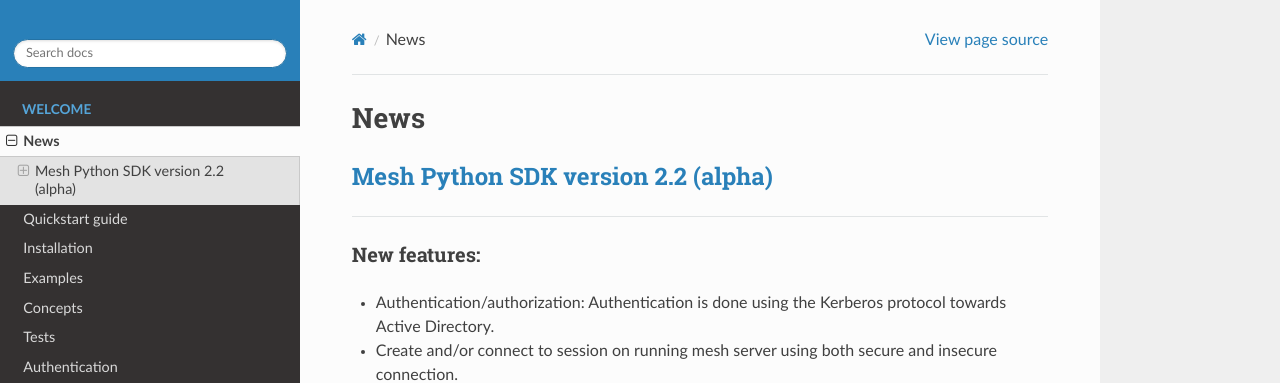
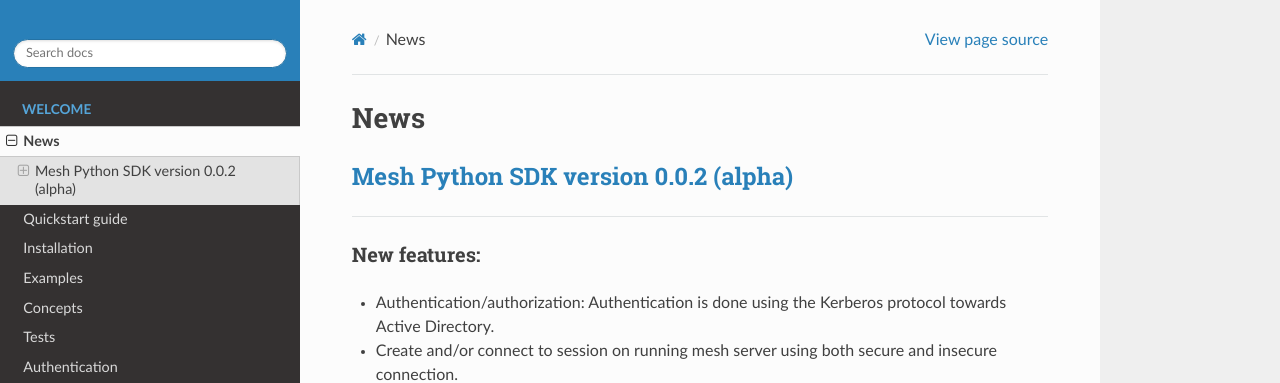
Before and after one commit to Volue-Public/energy-mesh-python, a Sphinx documentation site: the page built from docs/source/news.rst, in a window 1280 px wide and 1275 px high. Shown: the top 383 px of the window. Built offline with Sphinx 7.4.7 and the Read the Docs theme 2.0.0, drawn with Linux system fonts in a browser that asks for light colours.

Commit message:
Changed version number for python sdk.

```diff
--- a/docs/source/news.rst
+++ b/docs/source/news.rst
@@ -2,7 +2,7 @@
 --------
 
 
-`Mesh Python SDK version 2.2 (alpha) <https://github.com/PowelAS/sme-mesh-python/releases/tag/Mesh_v2.2>`_
+`Mesh Python SDK version 0.0.2 (alpha) <https://github.com/PowelAS/sme-mesh-python/releases/tag/Mesh_v2.2>`_
 *************************************************************************************************************************
 
 ------------
```
